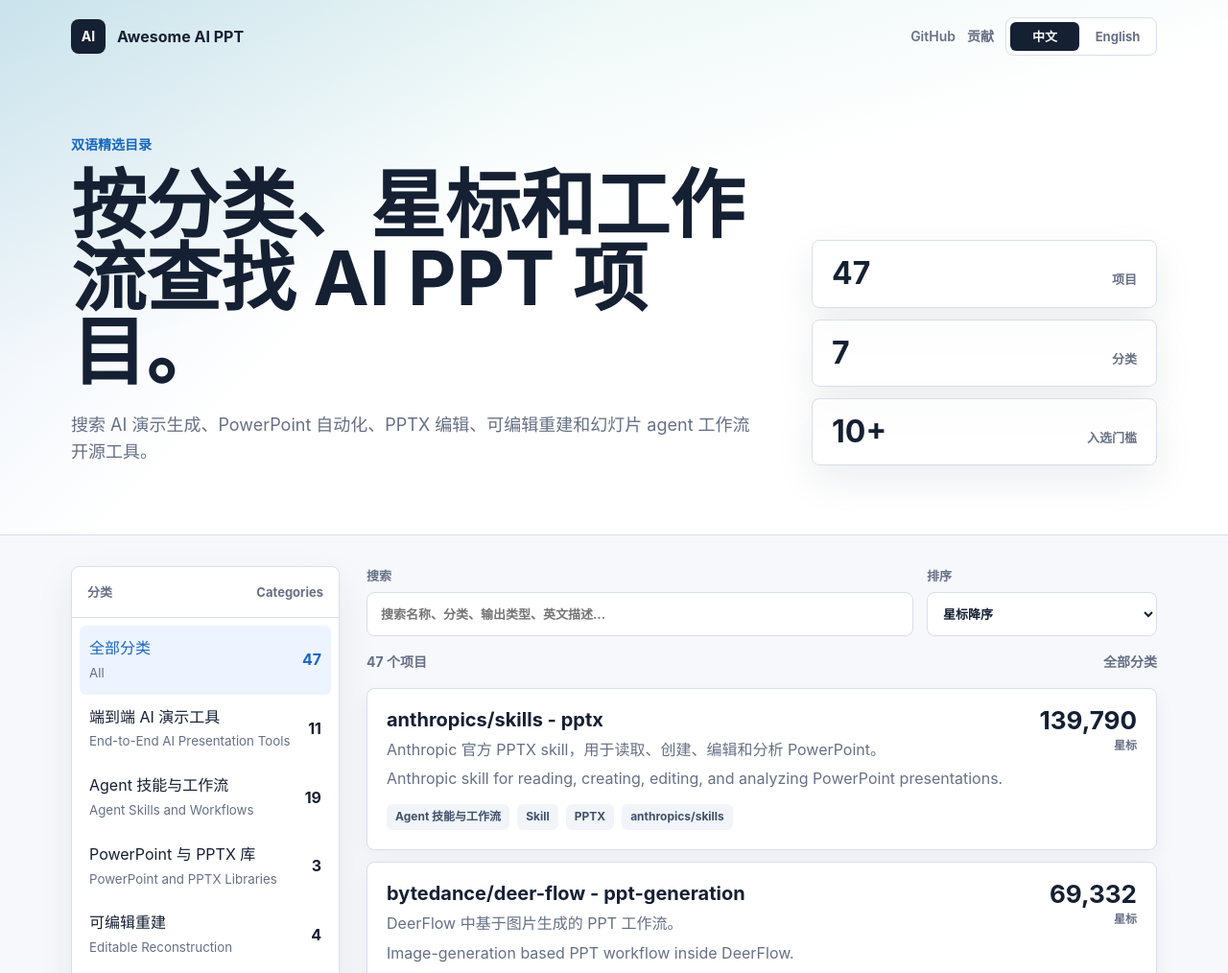
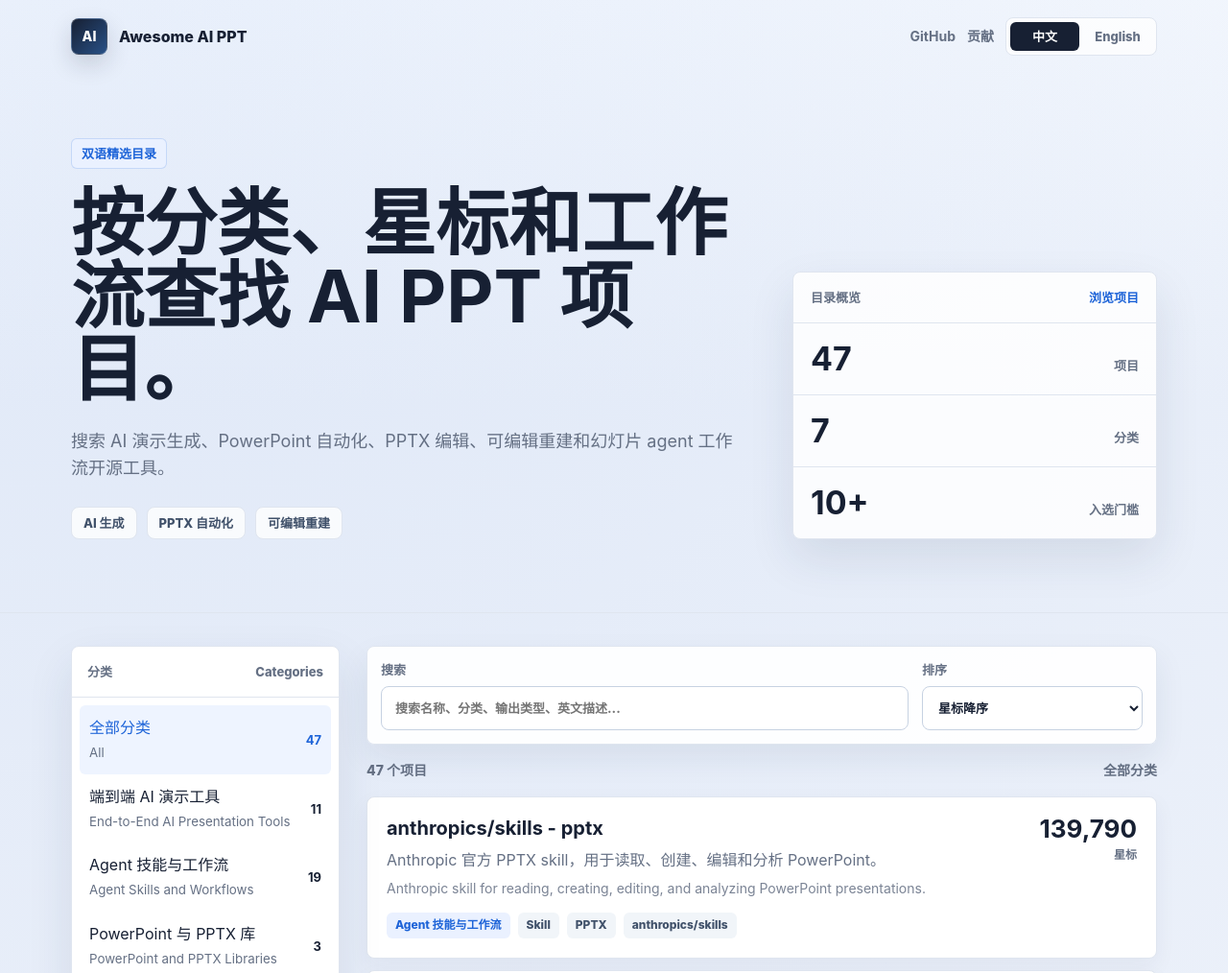
Before and after one commit to ningzimu/awesome-ai-ppt, a plain HTML site: page docs/index.html in a window 1280 px wide. Shown: the top 1014 px of the page at 96% size. Drawn offline with Linux system fonts and the light colour scheme.

Commit message:
Polish GitHub Pages directory

```diff
--- a/docs/app.js
+++ b/docs/app.js
@@ -34,6 +34,11 @@
     kicker: "双语精选目录",
     heroTitle: "按分类、星标和工作流查找 AI PPT 项目。",
     heroCopy: "搜索 AI 演示生成、PowerPoint 自动化、PPTX 编辑、可编辑重建和幻灯片 agent 工作流开源工具。",
+    tagGeneration: "AI 生成",
+    tagAutomation: "PPTX 自动化",
+    tagRebuild: "可编辑重建",
+    summaryLabel: "目录概览",
+    browseLabel: "浏览项目",
     projectsLabel: "项目",
     categoriesLabel: "分类",
     thresholdLabel: "入选门槛",
@@ -56,6 +61,11 @@
     kicker: "Curated bilingual directory",
     heroTitle: "Find AI PPT projects by category, stars, and workflow.",
     heroCopy: "Search open-source tools for AI-assisted presentation generation, PowerPoint automation, PPTX editing, editable reconstruction, and slide agent workflows.",
+    tagGeneration: "AI generation",
+    tagAutomation: "PPTX automation",
+    tagRebuild: "Editable rebuild",
+    summaryLabel: "Directory overview",
+    browseLabel: "Browse projects",
     projectsLabel: "Projects",
     categoriesLabel: "Categories",
     thresholdLabel: "Stars threshold",
--- a/docs/index.html
+++ b/docs/index.html
@@ -24,14 +24,24 @@
         </div>
       </nav>
       <section class="hero">
-        <div>
+        <div class="hero-main">
           <p class="kicker" data-i18n="kicker">双语精选目录</p>
           <h1 data-i18n="heroTitle">按分类、星标和工作流查找 AI PPT 项目。</h1>
           <p class="hero-copy" data-i18n="heroCopy">
             搜索 AI 演示生成、PowerPoint 自动化、PPTX 编辑、可编辑重建和幻灯片 agent 工作流开源工具。
           </p>
+          <div class="hero-tags" aria-label="Highlighted workflows">
+            <span data-i18n="tagGeneration">AI 生成</span>
+            <span data-i18n="tagAutomation">PPTX 自动化</span>
+            <span data-i18n="tagRebuild">可编辑重建</span>
           </div>
-        <div class="hero-stats" aria-label="Directory summary">
+        </div>
+        <div class="hero-panel" aria-label="Directory summary">
+          <div class="hero-panel-head">
+            <span data-i18n="summaryLabel">目录概览</span>
+            <a href="#projectList" data-i18n="browseLabel">浏览项目</a>
+          </div>
+          <div class="hero-stats">
             <div>
               <strong id="statProjects">0</strong>
               <span data-i18n="projectsLabel">项目</span>
@@ -43,6 +53,7 @@
             <div>
               <strong>10+</strong>
               <span data-i18n="thresholdLabel">入选门槛</span>
+            </div>
           </div>
         </div>
       </section>
@@ -58,7 +69,7 @@
       </aside>
 
       <section class="content">
-        <div class="toolbar">
+        <div class="toolbar" aria-label="Directory controls">
           <label class="search">
             <span data-i18n="searchLabel">搜索</span>
             <input id="searchInput" type="search" placeholder="搜索名称、分类、输出类型、英文描述..." autocomplete="off">
--- a/docs/styles.css
+++ b/docs/styles.css
@@ -1,14 +1,17 @@
 :root {
   color-scheme: light;
-  --bg: #f7f8fb;
+  --bg: #f5f7fb;
   --panel: #ffffff;
-  --text: #152033;
-  --muted: #667085;
-  --line: #d9dee8;
-  --accent: #1867c0;
+  --panel-soft: #f9fbff;
+  --text: #172033;
+  --muted: #657084;
+  --line: #dfe5ef;
+  --line-strong: #c7d2e2;
+  --accent: #1e64d8;
   --accent-2: #0f9f8f;
+  --accent-soft: #eaf1ff;
   --chip: #eef4ff;
-  --shadow: 0 16px 40px rgba(23, 39, 70, 0.08);
+  --shadow: 0 20px 48px rgba(31, 45, 74, 0.1);
 }
 
 * {
@@ -21,7 +24,10 @@
 
 body {
   margin: 0;
-  background: var(--bg);
+  overflow-x: hidden;
+  background:
+    radial-gradient(circle at 12% 0%, rgba(30, 100, 216, 0.1), transparent 28%),
+    linear-gradient(180deg, #ffffff 0, var(--bg) 420px);
   color: var(--text);
   font-family: Inter, ui-sans-serif, system-ui, -apple-system, BlinkMacSystemFont, "Segoe UI", sans-serif;
   line-height: 1.55;
@@ -33,10 +39,6 @@
 }
 
 .site-header {
-  background:
-    linear-gradient(135deg, rgba(24, 103, 192, 0.12), transparent 36%),
-    linear-gradient(165deg, rgba(15, 159, 143, 0.12), transparent 44%),
-    #fff;
   border-bottom: 1px solid var(--line);
 }
 
@@ -58,24 +60,26 @@
 }
 
 .brand {
-  font-weight: 750;
+  font-weight: 800;
 }
 
 .brand-mark {
   display: inline-grid;
-  width: 36px;
-  height: 36px;
+  width: 38px;
+  height: 38px;
   place-items: center;
+  border: 1px solid rgba(255, 255, 255, 0.18);
   border-radius: 8px;
-  background: var(--text);
+  background: linear-gradient(135deg, var(--text), #285086);
   color: #fff;
   font-size: 14px;
+  box-shadow: 0 10px 24px rgba(23, 32, 51, 0.16);
 }
 
 .top-actions a {
   color: var(--muted);
   font-size: 14px;
-  font-weight: 600;
+  font-weight: 700;
 }
 
 .top-actions a:hover {
@@ -88,7 +92,7 @@
   padding: 4px;
   border: 1px solid var(--line);
   border-radius: 8px;
-  background: #fff;
+  background: rgba(255, 255, 255, 0.78);
 }
 
 .language-switch button {
@@ -101,7 +105,7 @@
   cursor: pointer;
   font: inherit;
   font-size: 13px;
-  font-weight: 750;
+  font-weight: 800;
 }
 
 .language-switch button.active {
@@ -111,43 +115,95 @@
 
 .hero {
   display: grid;
-  grid-template-columns: minmax(0, 1fr) 360px;
-  gap: 40px;
+  grid-template-columns: minmax(0, 1fr) minmax(300px, 380px);
+  gap: 44px;
   max-width: 1180px;
   margin: 0 auto;
-  padding: 64px 24px 72px;
+  padding: 68px 24px 76px;
+}
+
+.hero-main {
+  min-width: 0;
 }
 
 .kicker {
-  margin: 0 0 14px;
+  display: inline-flex;
+  align-items: center;
+  min-height: 30px;
+  margin: 0 0 18px;
+  padding: 5px 10px;
+  border: 1px solid rgba(30, 100, 216, 0.18);
+  border-radius: 6px;
+  background: var(--accent-soft);
   color: var(--accent);
-  font-size: 14px;
-  font-weight: 750;
+  font-size: 13px;
+  font-weight: 800;
 }
 
 h1 {
   max-width: 760px;
   margin: 0;
-  font-size: clamp(42px, 7vw, 78px);
-  line-height: 0.98;
+  font-size: clamp(42px, 7vw, 76px);
+  line-height: 1;
   letter-spacing: 0;
+  overflow-wrap: anywhere;
 }
 
 .hero-copy {
-  max-width: 720px;
+  max-width: 690px;
   margin: 24px 0 0;
   color: var(--muted);
   font-size: 18px;
 }
 
-.hero-copy.zh {
-  margin-top: 10px;
+.hero-tags {
+  display: flex;
+  flex-wrap: wrap;
+  gap: 10px;
+  margin-top: 26px;
+}
+
+.hero-tags span {
+  display: inline-flex;
+  align-items: center;
+  min-height: 34px;
+  padding: 6px 12px;
+  border: 1px solid var(--line);
+  border-radius: 8px;
+  background: rgba(255, 255, 255, 0.8);
+  color: #40516a;
+  font-size: 13px;
+  font-weight: 800;
+}
+
+.hero-panel {
+  align-self: end;
+  min-width: 0;
+  border: 1px solid var(--line);
+  border-radius: 8px;
+  background: rgba(255, 255, 255, 0.86);
+  box-shadow: var(--shadow);
+  overflow: hidden;
+}
+
+.hero-panel-head {
+  display: flex;
+  align-items: center;
+  justify-content: space-between;
+  gap: 16px;
+  padding: 16px 18px;
+  border-bottom: 1px solid var(--line);
+  color: var(--muted);
+  font-size: 13px;
+  font-weight: 800;
+}
+
+.hero-panel-head a {
+  color: var(--accent);
 }
 
 .hero-stats {
-  align-self: end;
   display: grid;
-  gap: 12px;
 }
 
 .hero-stats div {
@@ -155,22 +211,23 @@
   align-items: baseline;
   justify-content: space-between;
   gap: 20px;
-  padding: 18px 20px;
-  border: 1px solid var(--line);
-  border-radius: 8px;
-  background: rgba(255, 255, 255, 0.72);
-  box-shadow: var(--shadow);
+  padding: 20px 18px;
+  border-bottom: 1px solid var(--line);
+}
+
+.hero-stats div:last-child {
+  border-bottom: 0;
 }
 
 .hero-stats strong {
-  font-size: 32px;
+  font-size: 34px;
   line-height: 1;
 }
 
 .hero-stats span {
   color: var(--muted);
   font-size: 13px;
-  font-weight: 650;
+  font-weight: 750;
   text-align: right;
 }
 
@@ -180,7 +237,7 @@
   gap: 28px;
   max-width: 1180px;
   margin: 0 auto;
-  padding: 32px 24px 64px;
+  padding: 34px 24px 64px;
 }
 
 .sidebar {
@@ -191,6 +248,7 @@
   border-radius: 8px;
   background: var(--panel);
   box-shadow: var(--shadow);
+  overflow: hidden;
 }
 
 .sidebar-head {
@@ -200,7 +258,7 @@
   border-bottom: 1px solid var(--line);
   color: var(--muted);
   font-size: 13px;
-  font-weight: 750;
+  font-weight: 800;
 }
 
 .category-nav {
@@ -209,9 +267,9 @@
 }
 
 .category-nav button {
-  display: flex;
+  display: grid;
+  grid-template-columns: minmax(0, 1fr) auto;
   align-items: center;
-  justify-content: space-between;
   gap: 12px;
   width: 100%;
   padding: 11px 10px;
@@ -234,11 +292,27 @@
   color: var(--muted);
 }
 
+.category-nav strong {
+  font-size: 13px;
+}
+
+.content {
+  min-width: 0;
+}
+
 .toolbar {
+  position: sticky;
+  top: 18px;
+  z-index: 2;
   display: grid;
-  grid-template-columns: minmax(0, 1fr) 240px;
+  grid-template-columns: minmax(0, 1fr) 230px;
   gap: 14px;
   margin-bottom: 14px;
+  padding: 14px;
+  border: 1px solid var(--line);
+  border-radius: 8px;
+  background: rgba(255, 255, 255, 0.92);
+  box-shadow: 0 14px 32px rgba(31, 45, 74, 0.08);
 }
 
 .search,
@@ -247,14 +321,14 @@
   gap: 7px;
   color: var(--muted);
   font-size: 13px;
-  font-weight: 700;
+  font-weight: 800;
 }
 
 input,
 select {
   width: 100%;
   min-height: 46px;
-  border: 1px solid var(--line);
+  border: 1px solid var(--line-strong);
   border-radius: 8px;
   background: #fff;
   color: var(--text);
@@ -271,8 +345,8 @@
 
 input:focus,
 select:focus {
-  outline: 3px solid rgba(24, 103, 192, 0.18);
   border-color: var(--accent);
+  outline: 3px solid rgba(30, 100, 216, 0.16);
 }
 
 .result-line {
@@ -283,7 +357,7 @@
   margin: 16px 0;
   color: var(--muted);
   font-size: 14px;
-  font-weight: 700;
+  font-weight: 800;
 }
 
 .project-list {
@@ -293,19 +367,26 @@
 
 .project {
   display: grid;
-  grid-template-columns: minmax(0, 1fr) 116px;
-  gap: 20px;
+  grid-template-columns: minmax(0, 1fr) 118px;
+  gap: 22px;
   padding: 20px;
   border: 1px solid var(--line);
   border-radius: 8px;
   background: var(--panel);
-  box-shadow: 0 8px 22px rgba(23, 39, 70, 0.05);
+  box-shadow: 0 8px 22px rgba(31, 45, 74, 0.05);
+  transition: border-color 160ms ease, box-shadow 160ms ease, transform 160ms ease;
+}
+
+.project:hover {
+  border-color: rgba(30, 100, 216, 0.32);
+  box-shadow: 0 16px 34px rgba(31, 45, 74, 0.1);
+  transform: translateY(-1px);
 }
 
 .project h2 {
-  margin: 0 0 7px;
+  margin: 0 0 8px;
   font-size: 20px;
-  line-height: 1.2;
+  line-height: 1.25;
   letter-spacing: 0;
 }
 
@@ -320,13 +401,15 @@
 
 .project p.secondary {
   margin-top: 6px;
+  color: #7b8495;
+  font-size: 14px;
 }
 
 .meta {
   display: flex;
   flex-wrap: wrap;
   gap: 8px;
-  margin-top: 14px;
+  margin-top: 15px;
 }
 
 .chip {
@@ -338,17 +421,23 @@
   background: #f1f5f9;
   color: #40516a;
   font-size: 12px;
-  font-weight: 700;
+  font-weight: 800;
+}
+
+.chip:first-child {
+  background: var(--accent-soft);
+  color: var(--accent);
 }
 
 .stars {
   display: grid;
   align-content: start;
   justify-items: end;
-  gap: 4px;
+  gap: 5px;
+  min-width: 0;
   color: var(--muted);
   font-size: 12px;
-  font-weight: 750;
+  font-weight: 800;
 }
 
 .stars strong {
@@ -358,8 +447,8 @@
 }
 
 .empty {
-  padding: 34px;
-  border: 1px dashed var(--line);
+  padding: 38px;
+  border: 1px dashed var(--line-strong);
   border-radius: 8px;
   background: #fff;
   color: var(--muted);
@@ -380,7 +469,7 @@
 
 .site-footer a {
   color: var(--accent);
-  font-weight: 750;
+  font-weight: 800;
 }
 
 @media (max-width: 900px) {
@@ -394,7 +483,8 @@
     padding-top: 42px;
   }
 
-  .sidebar {
+  .sidebar,
+  .toolbar {
     position: static;
   }
 
@@ -425,7 +515,8 @@
   }
 
   h1 {
-    font-size: 40px;
+    font-size: 36px;
+    line-height: 1.08;
   }
 
   .category-nav {
```
Lines whose indentation alone changed are shown as unchanged.
